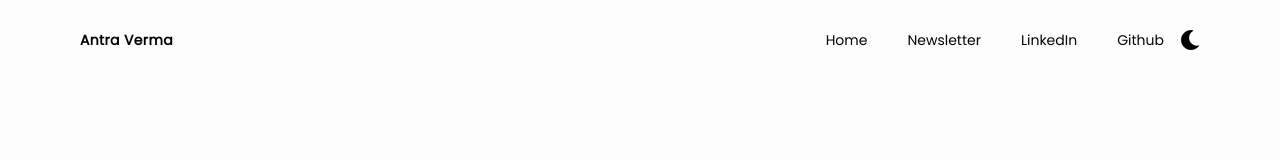
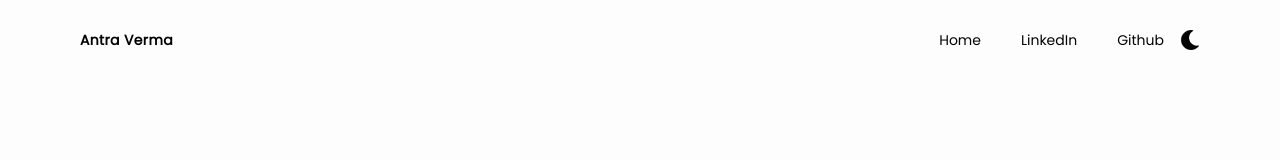
Before and after one commit to mis-coder/antraverma.com, a Next.js app: page / in a window 1280 px wide. Shown: the top 160 px of the page. Built offline with nearby package versions, Linux system fonts and the light colour scheme.

Commit message:
removed newsletter

```diff
--- a/app/constants/static-data/index.ts
+++ b/app/constants/static-data/index.ts
@@ -3,11 +3,6 @@ export const navItems = [
     target: "",
     title: "Home",
     url: "/",
-  },
-  {
-    target: "_blank",
-    title: "Newsletter",
-    url: "https://antraverma.substack.com/",
   },
   {
     target: "_blank",
```
